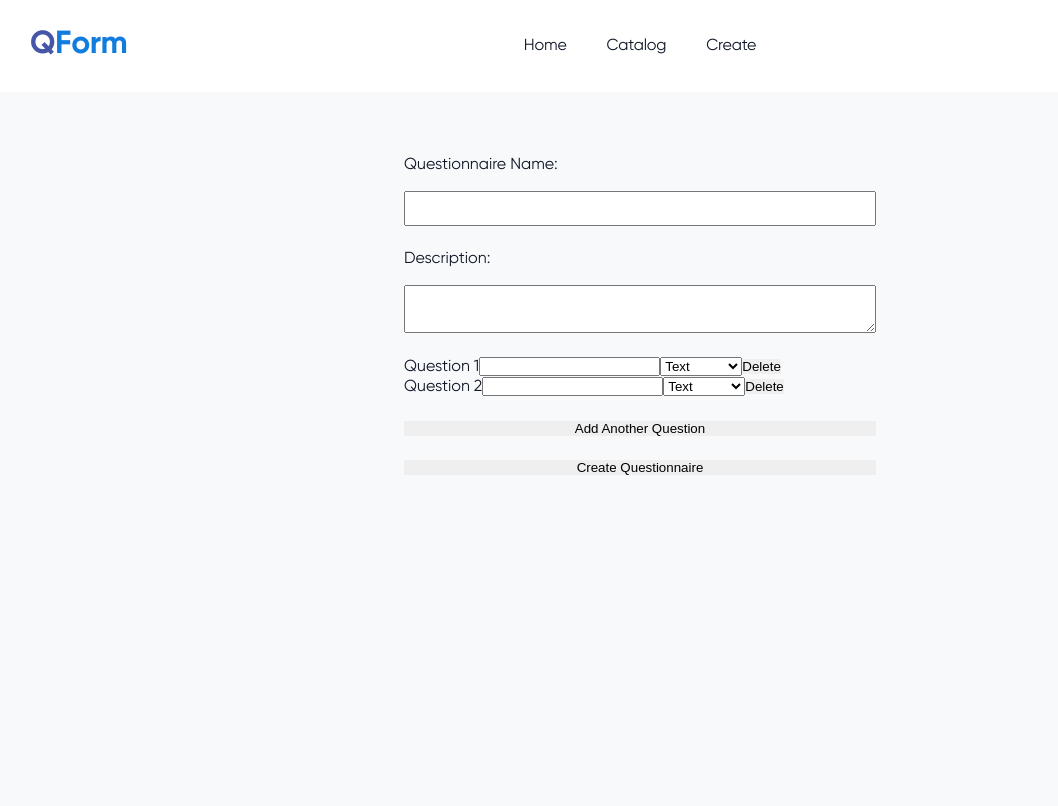
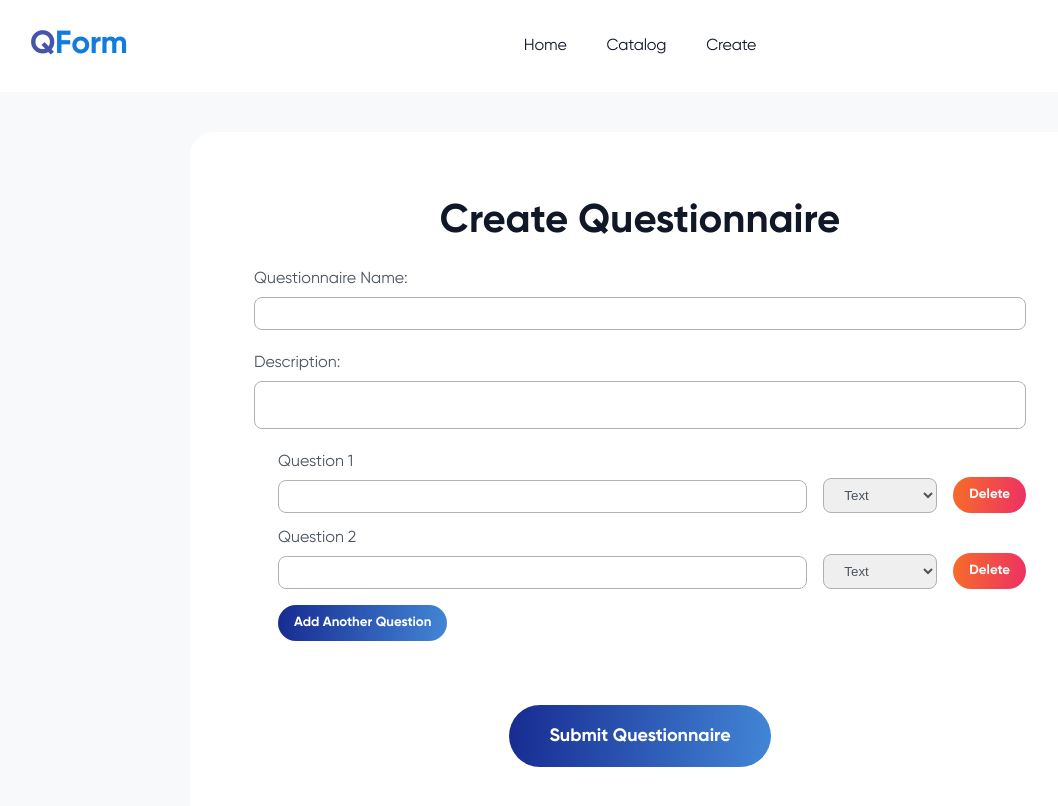
Before and after one commit to DimaOstapchuk91/QForm, a React (Vite) app: page /questionnaire/create in a window 1280 px wide. Shown: the top 806 px of the page, without its empty margins (0-1058 px from the left). Built offline with nearby package versions, Linux system fonts and the light colour scheme.

Commit message:
add style for create form

```diff
--- a/src/components/CatalogItem/CatalogItem.jsx
+++ b/src/components/CatalogItem/CatalogItem.jsx
@@ -5,7 +5,6 @@ const CatalogItem = ({ dataItem }) => {
   const navigate = useNavigate();
 
   const { name, description, _id, completions, questions } = dataItem;
-  console.log(dataItem);
 
   return (
     <li
--- a/src/components/CreateQForm/CreateQForm.jsx
+++ b/src/components/CreateQForm/CreateQForm.jsx
@@ -5,8 +5,10 @@ import { questionnaireCreateSchema } from '../../utils/validations.js';
 import { useDispatch } from 'react-redux';
 import s from './CreateQForm.module.css';
 import OptionsField from '../OptionsField/OptionsField.jsx';
+import { useNavigate } from 'react-router-dom';
 
 const CreateQForm = () => {
+  const navigate = useNavigate();
   const dispatch = useDispatch();
 
   const {
@@ -37,15 +39,15 @@ const CreateQForm = () => {
   });
   console.log('test1:', questionTypes);
 
-  const onSubmit = data => {
-    console.log('Form Data: ', data);
-    dispatch(postQuestionnaire(data));
+  const onSubmit = credentials => {
+    dispatch(postQuestionnaire({ credentials, navigate }));
   };
 
   return (
     <form className={s.form} onSubmit={handleSubmit(onSubmit)}>
+      <h2 className={s.formTitle}>Create Questionnaire</h2>
       <label className={s.labelForm} htmlFor='name'>
-        Questionnaire Name:
+        <p className={s.inputName}>Questionnaire Name:</p>
         <Controller
           name='name'
           control={control}
@@ -55,7 +57,7 @@ const CreateQForm = () => {
       </label>
 
       <label className={s.labelForm} htmlFor='description'>
-        Description:
+        <p className={s.inputName}>Description:</p>
         <Controller
           name='description'
           control={control}
@@ -66,19 +68,23 @@ const CreateQForm = () => {
         {errors.description && <p>{errors.description.message}</p>}
       </label>
 
-      <ul>
+      <ul className={s.questionList}>
         {fields.map((item, index) => (
-          <li key={item.id}>
-            <label>
-              Question {index + 1}
-              <input {...register(`questions[${index}].questionText`)} />
+          <li className={s.questionWrap} key={item.id}>
+            <div className={s.question}>
+              <label className={s.label}>
+                <p className={s.inputName}>Question {index + 1}</p>
+                <input
+                  className={s.inputForm}
+                  {...register(`questions[${index}].questionText`)}
+                />
               </label>
               <label>
                 <Controller
                   name={`questions[${index}].questionType`}
                   control={control}
                   render={({ field }) => (
-                  <select {...field}>
+                    <select className={s.inputFormSelect} {...field}>
                       <option value='text'>Text</option>
                       <option value='radio'>Radio</option>
                       <option value='checkbox'>Checkbox</option>
@@ -86,9 +92,14 @@ const CreateQForm = () => {
                   )}
                 />
               </label>
-            <button type='button' onClick={() => remove(index)}>
+              <button
+                className={s.questionBtnDell}
+                type='button'
+                onClick={() => remove(index)}
+              >
                 Delete
               </button>
+            </div>
 
             {(questionTypes?.[index]?.questionType === 'radio' ||
               questionTypes?.[index]?.questionType === 'checkbox') && (
@@ -100,15 +111,20 @@ const CreateQForm = () => {
             )}
           </li>
         ))}
-      </ul>
-
         <button
+          className={s.questionBtn}
           type='button'
           onClick={() => append({ questionText: '', questionType: 'text' })}
         >
           Add Another Question
         </button>
-      <button type='submit'>Create Questionnaire</button>
+      </ul>
+
+      <div className={s.submitWrap}>
+        <button className={s.submitBtn} type='submit'>
+          Submit Questionnaire
+        </button>
+      </div>
     </form>
   );
 };
--- a/src/components/CreateQForm/CreateQForm.module.css
+++ b/src/components/CreateQForm/CreateQForm.module.css
@@ -1,20 +1,137 @@
 .form {
   display: flex;
+  flex-direction: column;
+  justify-content: center;
   padding: 64px;
   border-radius: 24px;
-  background-color: var(--bg-component-dark-green);
-  flex-direction: column;
+  background-color: var(--background);
   gap: 24px;
-  max-width: 600px;
-  margin: auto;
+  max-width: 900px;
+  margin: 0 auto;
+}
+
+.formTitle {
+  font-size: 40px;
+  text-align: center;
 }
 
 .labelForm {
   display: flex;
   flex-direction: column;
-  gap: 16px;
 }
 
 .inputForm {
+  color: var(--component-gray);
   padding: 8px 16px;
+  border: 1px solid #b1b1b1;
+  border-radius: 8px;
+  width: 100%;
+  outline: none;
+  resize: none;
+  transition: box-shadow 0.3s ease-in-out;
 }
+
+.inputFormSelect {
+  color: var(--component-gray);
+  padding: 8px 16px;
+  border: 1px solid #b1b1b1;
+  border-radius: 8px;
+  outline: none;
+}
+
+.inputForm:focus {
+  box-shadow: 0 2px 18px rgba(48, 74, 114, 0.13);
+}
+
+.label {
+  width: 100%;
+}
+
+.inputName {
+  color: var(--component-gray);
+  margin-bottom: 8px;
+}
+
+.questionList {
+  margin-left: 24px;
+  margin-bottom: 40px;
+}
+
+.question {
+  display: inline-flex;
+  align-items: end;
+  justify-content: center;
+  width: 100%;
+  gap: 16px;
+  margin-bottom: 16px;
+}
+
+.questionBtn {
+  display: flex;
+  align-items: center;
+  font-family: 'Gilroy', sans-serif;
+  padding: 10px 16px;
+  background-color: rgba(23, 43, 145, 0.5);
+  background-image: linear-gradient(
+    273.87deg,
+    rgba(18, 124, 222, 0.6),
+    #172b91
+  );
+  background-size: 100%;
+  color: var(--background);
+  font-weight: 600;
+  width: fit-content;
+  border-radius: 200px;
+  cursor: pointer;
+  transition: background-color 0.3s ease-out, background-size 0.3s ease-out;
+}
+
+.questionBtn:hover,
+.questionBtn:focus {
+  background-color: #172b91;
+  background-size: 400%;
+}
+
+.questionBtnDell {
+  display: flex;
+  align-items: center;
+  font-family: 'Gilroy', sans-serif;
+  padding: 10px 16px;
+  background-image: linear-gradient(96.22deg, #f66f27 -3.41%, #ee3361 95.05%);
+  color: var(--background);
+  font-weight: 600;
+  border-radius: 200px;
+  cursor: pointer;
+  transition: color 0.3s ease-out;
+}
+
+.questionBtnDell:hover {
+  color: #172b91;
+}
+
+.submitWrap {
+  width: 100%;
+  display: flex;
+  justify-content: center;
+}
+
+.submitBtn {
+  display: flex;
+  align-items: center;
+  font-family: 'Gilroy', sans-serif;
+  padding: 20px 40px;
+  background-color: rgba(23, 43, 145, 0.5);
+  background-image: linear-gradient(
+    273.87deg,
+    rgba(18, 124, 222, 0.6),
+    #172b91
+  );
+  background-size: 100%;
+  color: var(--background);
+  font-size: 18px;
+  font-weight: 600;
+  width: fit-content;
+  border-radius: 200px;
+  cursor: pointer;
+  transition: background-color 0.3s ease-out, background-size 0.3s ease-out;
+}
--- a/src/components/OptionsField/OptionsField.jsx
+++ b/src/components/OptionsField/OptionsField.jsx
@@ -1,5 +1,6 @@
 import { useEffect } from 'react';
 import { Controller, useFieldArray } from 'react-hook-form';
+import s from './OptionsField.module.css';
 
 const OptionsField = ({ control, questionIndex, questionTypes }) => {
   const { fields, append, remove } = useFieldArray({
@@ -16,23 +17,37 @@ const OptionsField = ({ control, questionIndex, questionTypes }) => {
   }, [questionTypes, fields.length, append]);
 
   return (
-    <ul>
-      <label>Options:</label>
+    <ul className={s.optionList}>
       {fields.map((option, optIndex) => (
-        <li key={option.id}>
+        <li className={s.question} key={option.id}>
+          <label className={s.label}>
+            <p className={s.inputName}>Options:</p>
             <Controller
               name={`questions.${questionIndex}.options.${optIndex}`}
               control={control}
               render={({ field }) => (
-              <input {...field} placeholder={`Option ${optIndex + 1}`} />
+                <input
+                  className={s.inputForm}
+                  {...field}
+                  placeholder={`Option ${optIndex + 1}`}
+                />
               )}
             />
-          <button type='button' onClick={() => remove(optIndex)}>
+          </label>
+          <button
+            className={s.questionBtnDell}
+            type='button'
+            onClick={() => remove(optIndex)}
+          >
             Remove Option
           </button>
         </li>
       ))}
-      <button type='button' onClick={() => append('')}>
+      <button
+        className={s.questionBtn}
+        type='button'
+        onClick={() => append('')}
+      >
         Add Option
       </button>
     </ul>
--- /dev/null
+++ b/src/components/OptionsField/OptionsField.module.css
@@ -0,0 +1,79 @@
+.optionList {
+  display: flex;
+  flex-direction: column;
+  margin-left: 24px;
+  margin-bottom: 24px;
+}
+
+.question {
+  display: flex;
+  align-items: end;
+  gap: 16px;
+  margin-bottom: 16px;
+}
+
+.inputName {
+  color: var(--component-gray);
+  margin-bottom: 8px;
+}
+
+.inputForm {
+  color: var(--component-gray);
+  padding: 8px 16px;
+  width: 100%;
+  border: 1px solid #b1b1b1;
+  border-radius: 8px;
+  width: 100%;
+  flex-grow: 1;
+  outline: none;
+  resize: none;
+  transition: box-shadow 0.3s ease-in-out;
+}
+
+.label {
+  width: 100%;
+}
+
+.questionBtn {
+  display: flex;
+  align-items: center;
+  flex-shrink: 0;
+  font-family: 'Gilroy', sans-serif;
+  background-color: rgba(23, 43, 145, 0.5);
+  background-image: linear-gradient(
+    273.87deg,
+    rgba(18, 124, 222, 0.6),
+    #172b91
+  );
+  background-size: 100%;
+  color: var(--background);
+  font-weight: 600;
+  width: fit-content;
+  padding: 10px 16px;
+  border-radius: 200px;
+  cursor: pointer;
+  transition: background-color 0.3s ease-out, background-size 0.3s ease-out;
+}
+
+.questionBtn:hover {
+  background-color: #172b91;
+  background-size: 400%;
+}
+
+.questionBtnDell {
+  display: flex;
+  align-items: center;
+  font-family: 'Gilroy', sans-serif;
+  padding: 10px 16px;
+  background-image: linear-gradient(96.22deg, #f66f27 -3.41%, #ee3361 95.05%);
+  color: var(--background);
+  font-weight: 600;
+  border-radius: 200px;
+  cursor: pointer;
+  width: 152px;
+  transition: color 0.3s ease-out;
+}
+
+.questionBtnDell:hover {
+  color: #172b91;
+}
--- a/src/pages/CreateQuestionnaire/CreateQuestionnaire.jsx
+++ b/src/pages/CreateQuestionnaire/CreateQuestionnaire.jsx
@@ -1,6 +1,13 @@
 import CreateQForm from '../../components/CreateQForm/CreateQForm.jsx';
+import s from './CreateQuestionnaire.module.css';
 
 const CreateQuestionnaire = () => {
-  return <CreateQForm />;
+  return (
+    <section className='container'>
+      <div className={s.pageWrap}>
+        <CreateQForm />
+      </div>
+    </section>
+  );
 };
 export default CreateQuestionnaire;
--- /dev/null
+++ b/src/pages/CreateQuestionnaire/CreateQuestionnaire.module.css
@@ -0,0 +1,3 @@
+.pageWrap {
+  padding: 40px;
+}
--- a/src/redux/questionnaire/operations.js
+++ b/src/redux/questionnaire/operations.js
@@ -31,12 +31,16 @@ export const getQuestionnairesById = createAsyncThunk(
 
 export const postQuestionnaire = createAsyncThunk(
   'questionnaires/createQuestionnaire',
-  async (credentials, thunkApi) => {
+  async ({ credentials, navigate }, thunkApi) => {
     try {
       const { data } = await questionnairesAPI.post(
         '/questionnaires',
         credentials
       );
+      if (data.status === 201) {
+        navigate('/questionnaires');
+      }
+      console.log(data);
       successfullyToast('Successfully created');
       return data;
     } catch (error) {
--- a/src/styles/theme.css
+++ b/src/styles/theme.css
@@ -3,6 +3,7 @@
   --bg-contrast: #f8f9fa;
   --component-blue: #127cde;
   --component-dark-blue: rgba(23, 43, 145, 0.8);
+  --component-gray: #4a5560;
   --bg-component-gradient: linear-gradient(
     274deg,
     #127cde 6.34%,
```
Lines whose indentation alone changed are shown as unchanged.
